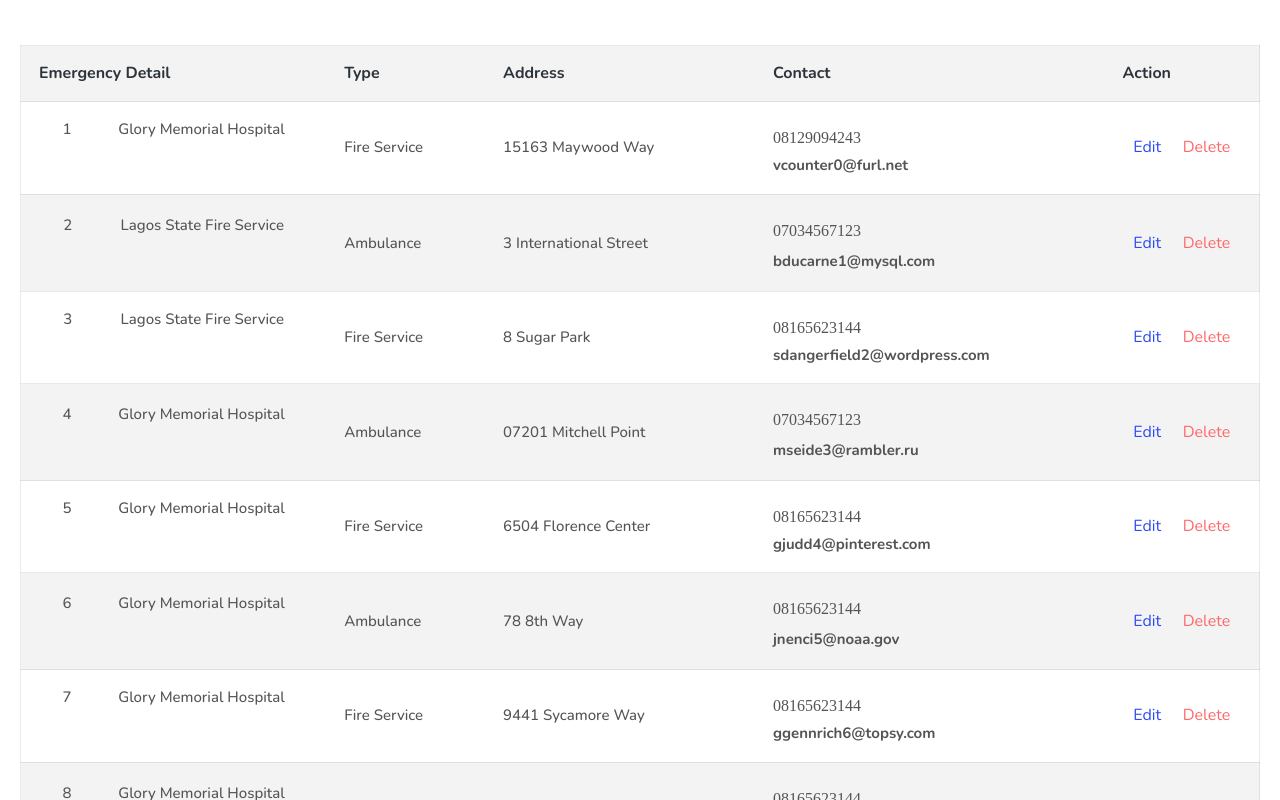
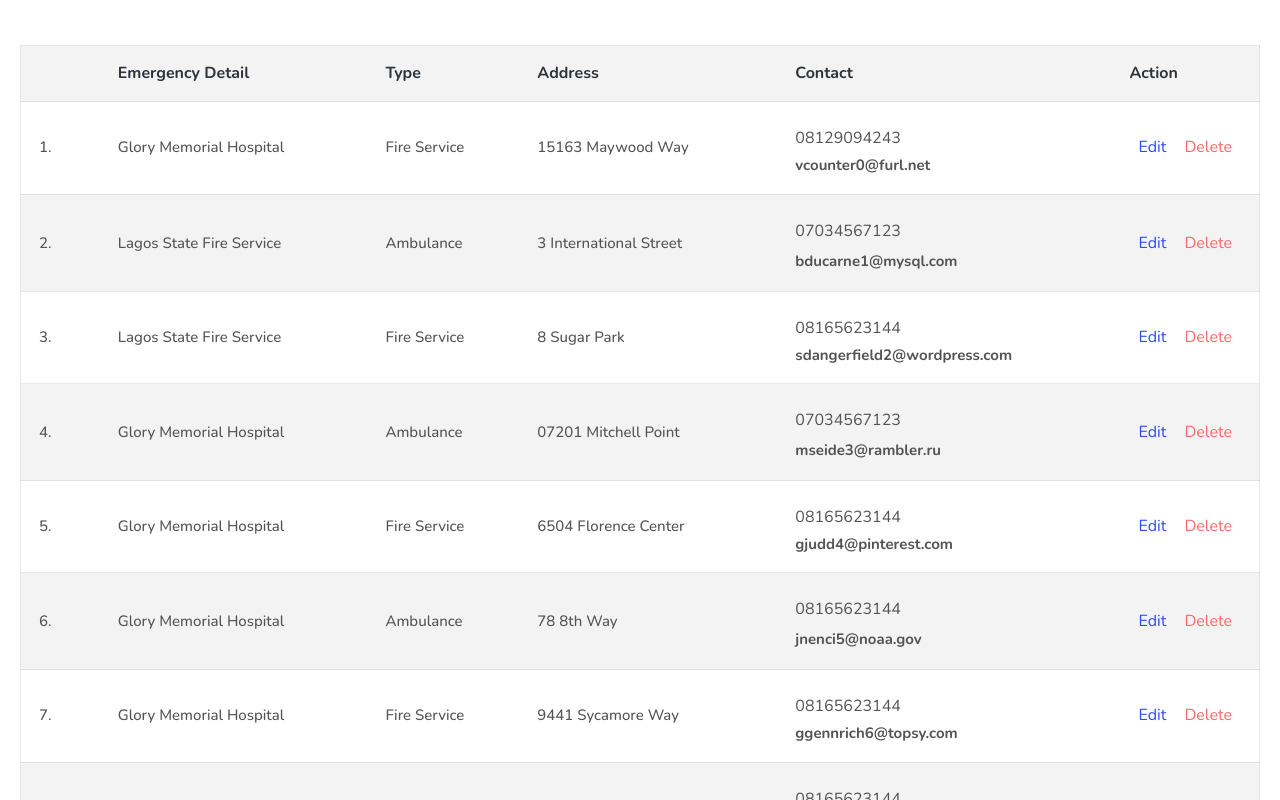
Before and after one commit to MicroHub69/Tables, a React (Create React App) app: page / in a window 1280 px wide. Shown: the top 800 px of the page. Built offline with nearby package versions, Linux system fonts and the light colour scheme.

Commit message:
Emergency contact table updated

```diff
--- a/src/Pages/admin/emergencyContactList/EmergencyContactTable.jsx
+++ b/src/Pages/admin/emergencyContactList/EmergencyContactTable.jsx
@@ -1,22 +1,11 @@
 import React, { useState } from "react";
 // import EmergencyContactData from "../../admin/emergencyContactList/EmergencyContactData.json";
 import EmergencyContactData from "../../Residence_tables/activityResidence/EmergencyContactData.json";
-// import ActivityResidenceData from "../../Residence_tables/activityResidence/ActivityResidenceData.json";
 
 import styled from "styled-components";
 
 const TableFrame = styled.div`
-  .activity_heading {
-    font-family: "Satoshi";
-    margin: 20px;
-    font-style: normal;
-    font-weight: 400;
-    font-size: 16px;
-    line-height: 121%;
-    color: #545454;
-  }
-  .activity_table {
-    font-family: "Satoshi";
+  .emergency_table {
     margin: 20px;
     font-style: normal;
     font-weight: 400;
@@ -24,21 +13,12 @@
     line-height: 121%;
     display: flex;
     align-items: center;
-
-    /* Grey/2 */
     color: #545454;
   }
-  .user-name {
-    margin-left: 10px;
-  }
-  .team-members {
-    margin-top: 40px;
-    width: 65%;
-  }
+
   .date-time {
     width: 81px;
     height: 36px;
-    font-family: "DM Sans";
     font-style: normal;
     font-weight: 400;
     font-size: 16px;
@@ -48,20 +28,6 @@
     color: #545454;
   }
 
-  .resume_data {
-    margin: 15px;
-    width: 32px;
-    height: 18px;
-    font-family: "DM Sans";
-    font-style: normal;
-    font-weight: 500;
-    font-size: 16px;
-    line-height: 18px;
-    display: flex;
-    // justify-content: space-between;
-    align-items: center;
-    letter-spacing: -0.06em;
-  }
   .emergency-action {
     display: flex;
     align-items: center;
@@ -80,15 +46,12 @@
     color: #2d4bf3;
     cursor: pointer;
   }
-  .emergency-row {
-    display: flex;
-    justify-content: space-around;
+
+  table td {
+    min-width: 60px;
   }
 
-  .img-entry {
-    margin: 5px;
-  }
-  .activity-time {
+  .emergency-time {
     font-weight: 700;
   }
 `;
@@ -109,19 +72,22 @@
 
     return (
       <tr>
-        {/* <td className="checkmarking"> */}
-
-        {/* </td> */}
+        <td>
+          <div>{row_number}.</div>
+        </td>
 
         <td className="emergency-row">
-          <div>{row_number}</div>
           <div> {emergency_detail} </div>
         </td>
         <td>{type}</td>
         <td>{address}</td>
         <td>
-          <div className="date-time">{contact_phone}</div>
-          <div className="activity-time">{contact_email}</div>
+          <div className="date-time">
+            <p>{contact_phone}</p>
+          </div>
+          <div className="emergency-time">
+            <p>{contact_email}</p>
+          </div>
         </td>
         <td>
           <div className="emergency-action ">
@@ -138,10 +104,11 @@
       <section className="change_ratio">
         <TableFrame>
           <div>
-            <div className="activity_table">
+            <div className="emergency_table">
               <table>
                 <thead>
-                  <tr>
+                  <tr className="emergency-table-row">
+                    <th></th>
                     <th>Emergency Detail</th>
                     <th>Type</th>
                     <th>Address</th>
```
